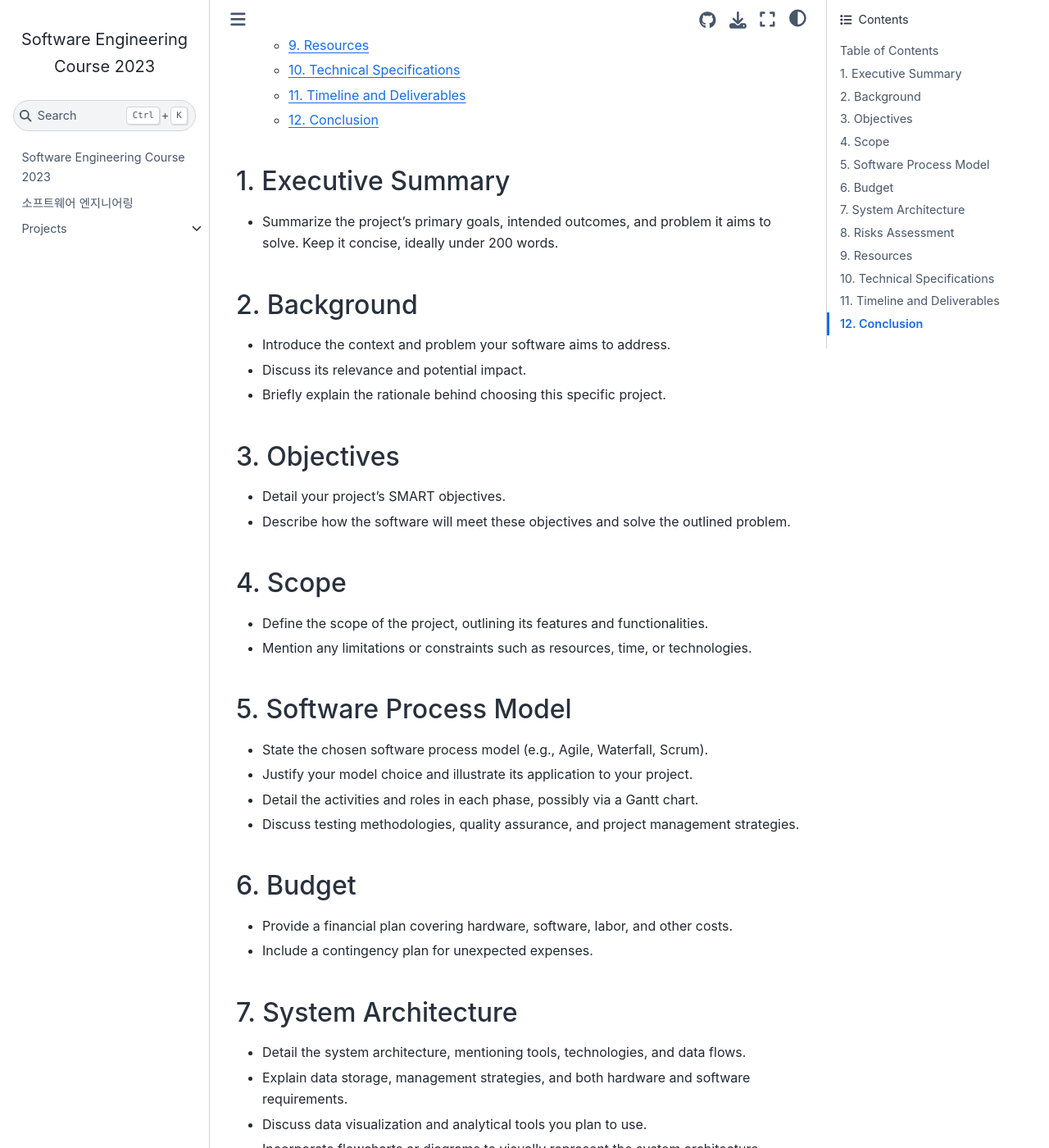
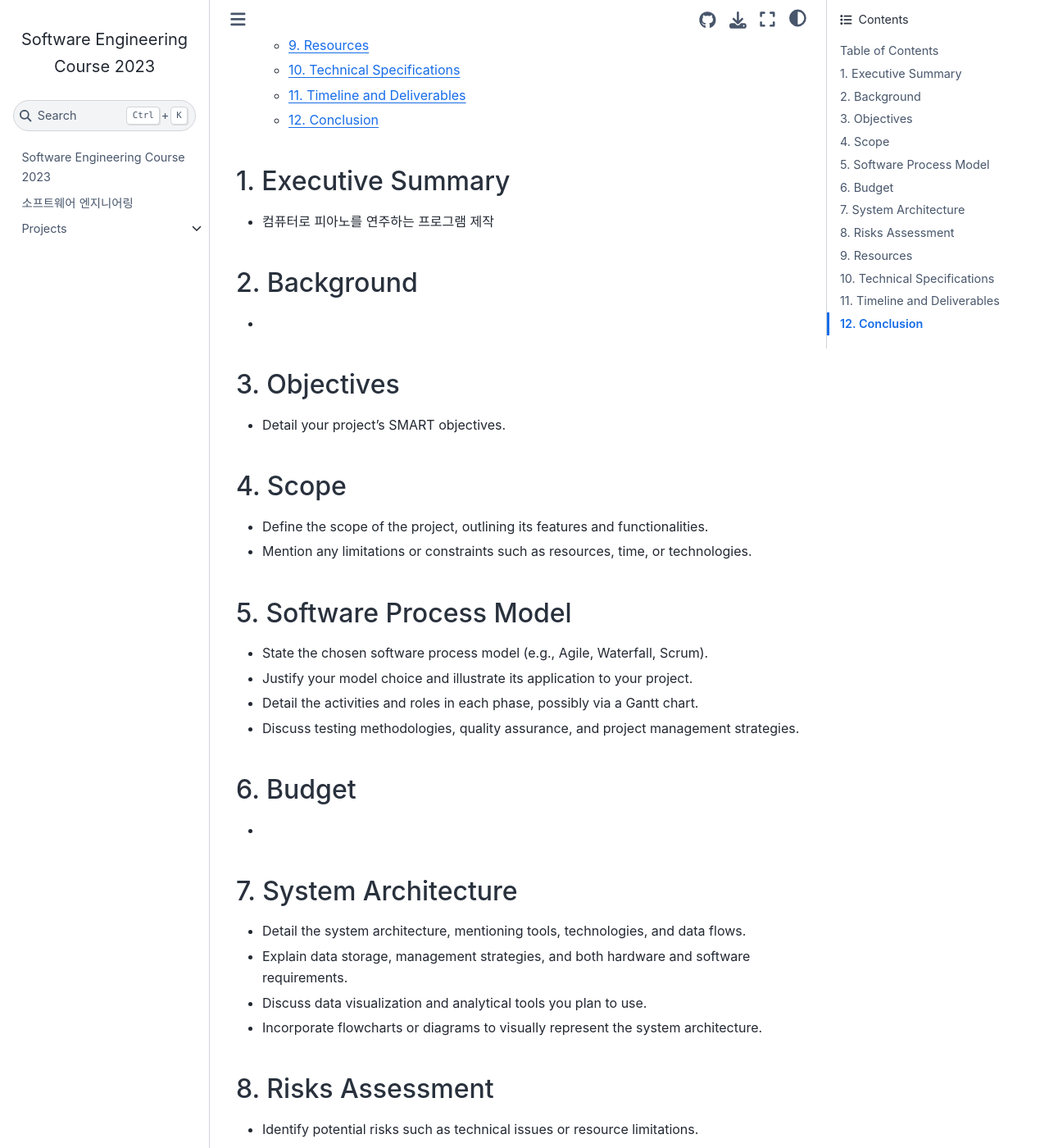
Before and after one commit to sadey7645/softeng-2023, a Jupyter Book: the page built from book/projects/id/proposal.md, in a window 1280 px wide and 1400 px high, scrolled down 596 px. Shown: the whole window at 82% size. Built offline with Jupyter Book 1.0.4 settings and Sphinx 7.4.7 and the Sphinx Book theme 1.1.4, drawn with Linux system fonts in a browser that asks for light colours; some of the changed text lies outside the part shown.

Commit message:
modified file

```diff
--- a/book/projects/id/proposal.md
+++ b/book/projects/id/proposal.md
@@ -1,9 +1,9 @@
 # Project Title
 
-_Prepared by: [Group Name]_
+_Prepared by: [기말_고다희, 오혜진]_
 
-1. [Name and Student ID]
-2. [Name and Student ID]
+1. [고다희 202321001]
+2. [오혜진 202321012]
 
 
 ## Table of Contents
@@ -26,18 +26,16 @@ _Prepared by: [Group Name]_
 
 ## 1. Executive Summary
 
-- Summarize the project's primary goals, intended outcomes, and problem it aims to solve. Keep it concise, ideally under 200 words.
+- 컴퓨터로 피아노를 연주하는 프로그램 제작
 
 ## 2. Background
 
-- Introduce the context and problem your software aims to address.
-- Discuss its relevance and potential impact.
-- Briefly explain the rationale behind choosing this specific project.
+-
 
 ## 3. Objectives
 
 - Detail your project’s SMART objectives.
-- Describe how the software will meet these objectives and solve the outlined problem.
+
 
 ## 4. Scope
 
@@ -53,8 +51,7 @@ _Prepared by: [Group Name]_
 
 ## 6. Budget
 
-- Provide a financial plan covering hardware, software, labor, and other costs.
-- Include a contingency plan for unexpected expenses.
+-
 
 ## 7. System Architecture
 
```
